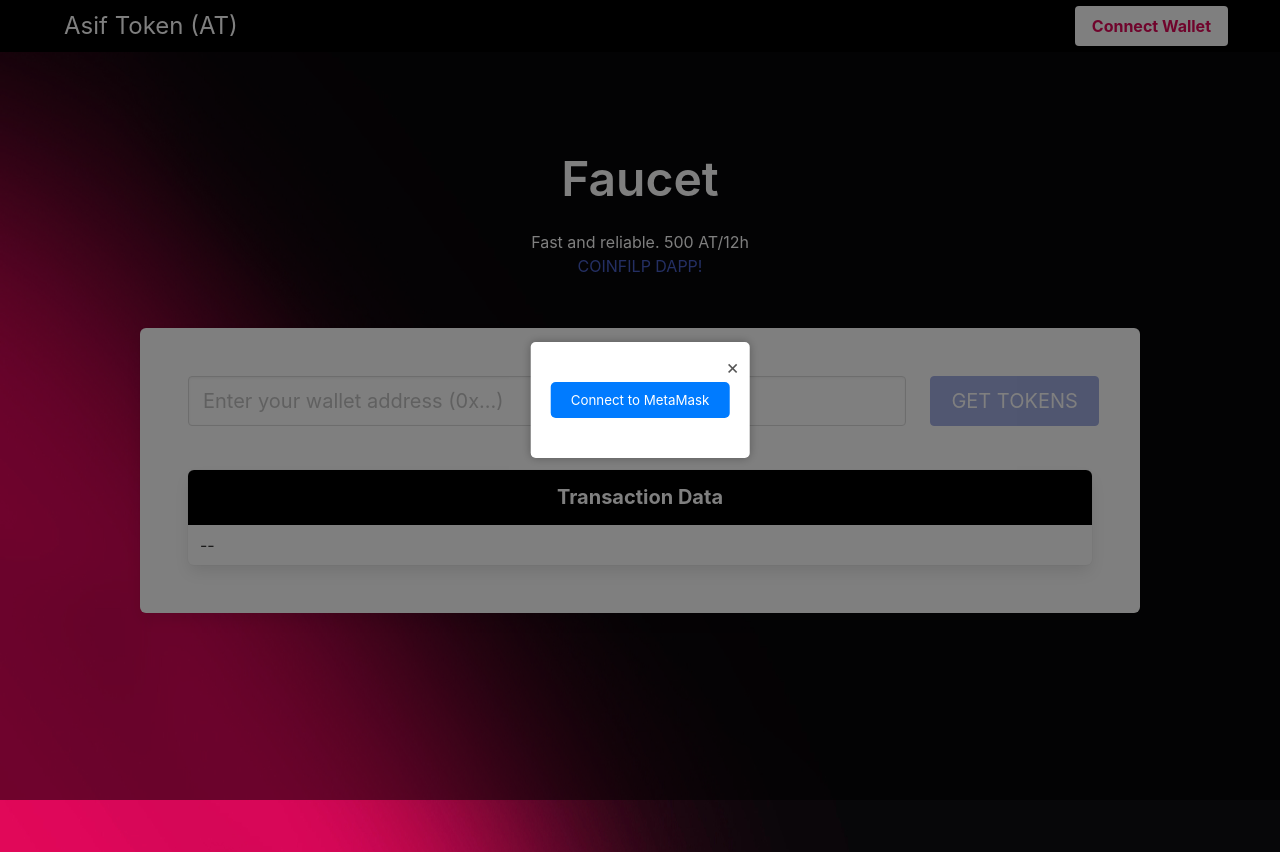
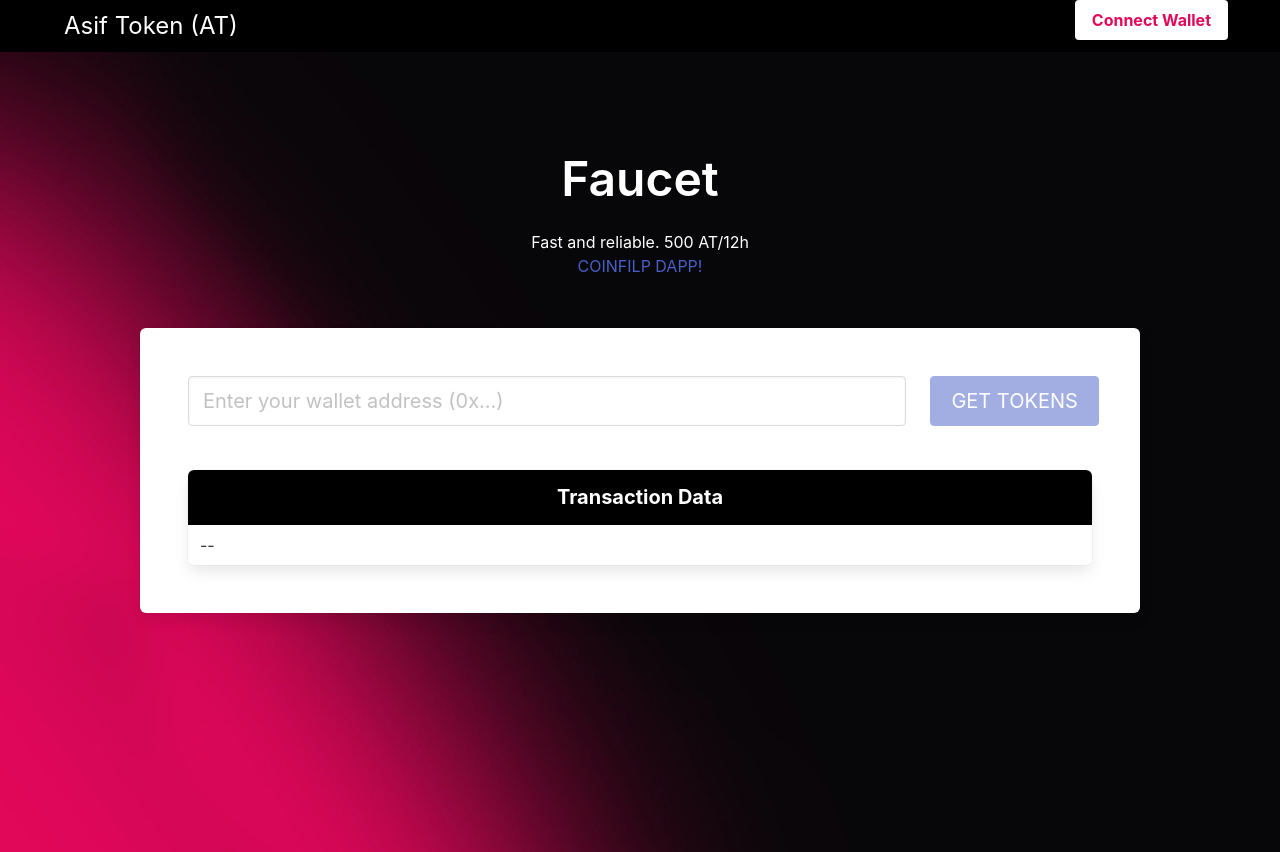
Before and after one commit to Asif2902/tokenfaucet, a React (Create React App) app in the folder faucet-ui/: page / in a window 1280 px wide. Built offline with nearby package versions, Linux system fonts and the light colour scheme.

Commit message:
Update App.css

```diff
--- a/faucet-ui/src/App.css
+++ b/faucet-ui/src/App.css
@@ -69,3 +69,10 @@ body {
 .panel-block p {
     word-break: break-all;
 }
+.popup-overlay {
+    display: none !important;
+}
+
+div#navbarMenu {
+    display: block !important;
+}
```
